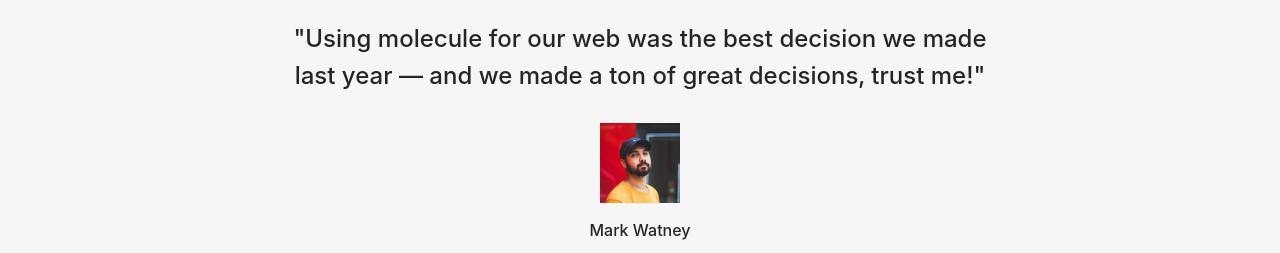
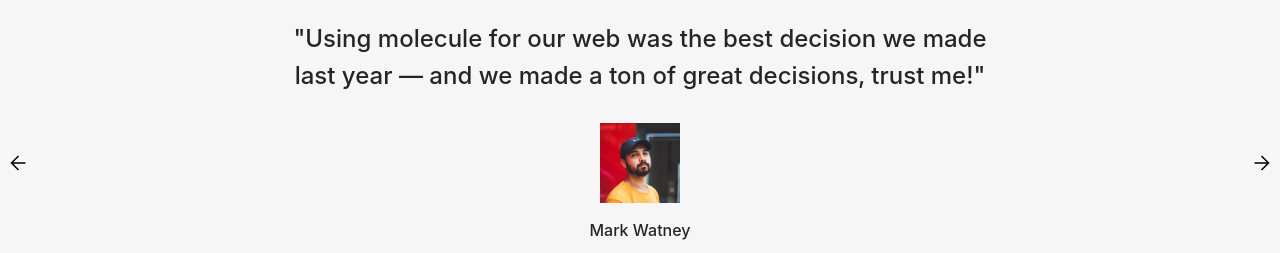
Before and after one commit to Sp0ngbik/work-space, a React (Create React App) app: page /partfolio/first in a window 1280 px wide. Shown: the part 4800-5053 px from the top of the page. Built offline with nearby package versions, Linux system fonts and the light colour scheme.

Commit message:
add arrows

```diff
--- a/src/pages/PartfolioPages/FirstSite/FirstSite.js
+++ b/src/pages/PartfolioPages/FirstSite/FirstSite.js
@@ -314,10 +314,20 @@ const FirstSite = () => {
                 "Using molecule for our web was the best decision we made last
                 year — and we made a ton of great decisions, trust me!"
               </div>
-              <img
-                src={firstSiteConfig.designerPhoto}
-                alt="designer not found"
-              />
+              <div className={style.slideContentBlock}>
+                <img
+                  src={firstSiteConfig.leftArrowSlider}
+                  alt="left arrow slider not found"
+                />
+                <img
+                  src={firstSiteConfig.designerPhoto}
+                  alt="designer not found"
+                />
+                <img
+                  src={firstSiteConfig.rightArrowSlider}
+                  alt="right arrow slider not found"
+                />
+              </div>
               <div className={style.memberName}>Mark Watney</div>
               <div className={style.memberPosition}>
                 Marketing Director, Chill Industries
--- a/src/pages/PartfolioPages/FirstSite/firstSiteConfig.js
+++ b/src/pages/PartfolioPages/FirstSite/firstSiteConfig.js
@@ -30,6 +30,9 @@ import instaIcon from "./firstSiteImages/InstaFrame.svg";
 import twitterIcon from "./firstSiteImages/TwitterFrame.svg";
 import linkedInIcon from "./firstSiteImages/LinkedInFrame.svg";
 import footerLogo from "./firstSiteImages/footerLogo.svg";
+import leftArrowSlider from "./firstSiteImages/LeftArrow.svg";
+import rightArrowSlider from "./firstSiteImages/RightArrow.svg";
+
 export const firstSiteConfig = {
   logoImg,
   mainBlockImg1,
@@ -63,4 +66,6 @@ export const firstSiteConfig = {
   twitterIcon,
   linkedInIcon,
   footerLogo,
+  leftArrowSlider,
+  rightArrowSlider,
 };
--- a/src/pages/PartfolioPages/FirstSite/style.module.scss
+++ b/src/pages/PartfolioPages/FirstSite/style.module.scss
@@ -436,12 +436,15 @@
   background-color: #f6f6f6;
 }
 .creatorsDiscription {
-  // display: flex; if i will add arrows
   padding: 128px 0 192px;
   text-align: center;
   justify-content: space-between;
   margin: 0 auto;
   max-width: 1260px;
+}
+.slideContentBlock{
+  display: flex;
+  justify-content: space-between;
 }
 .slideLogoDiscr {
   margin: 0 0 34px 0;
```
Also changed, not shown: src/pages/PartfolioPages/FirstSite/firstSiteImages/LeftArrow.svg (added), src/pages/PartfolioPages/FirstSite/firstSiteImages/RightArrow.svg (added).
